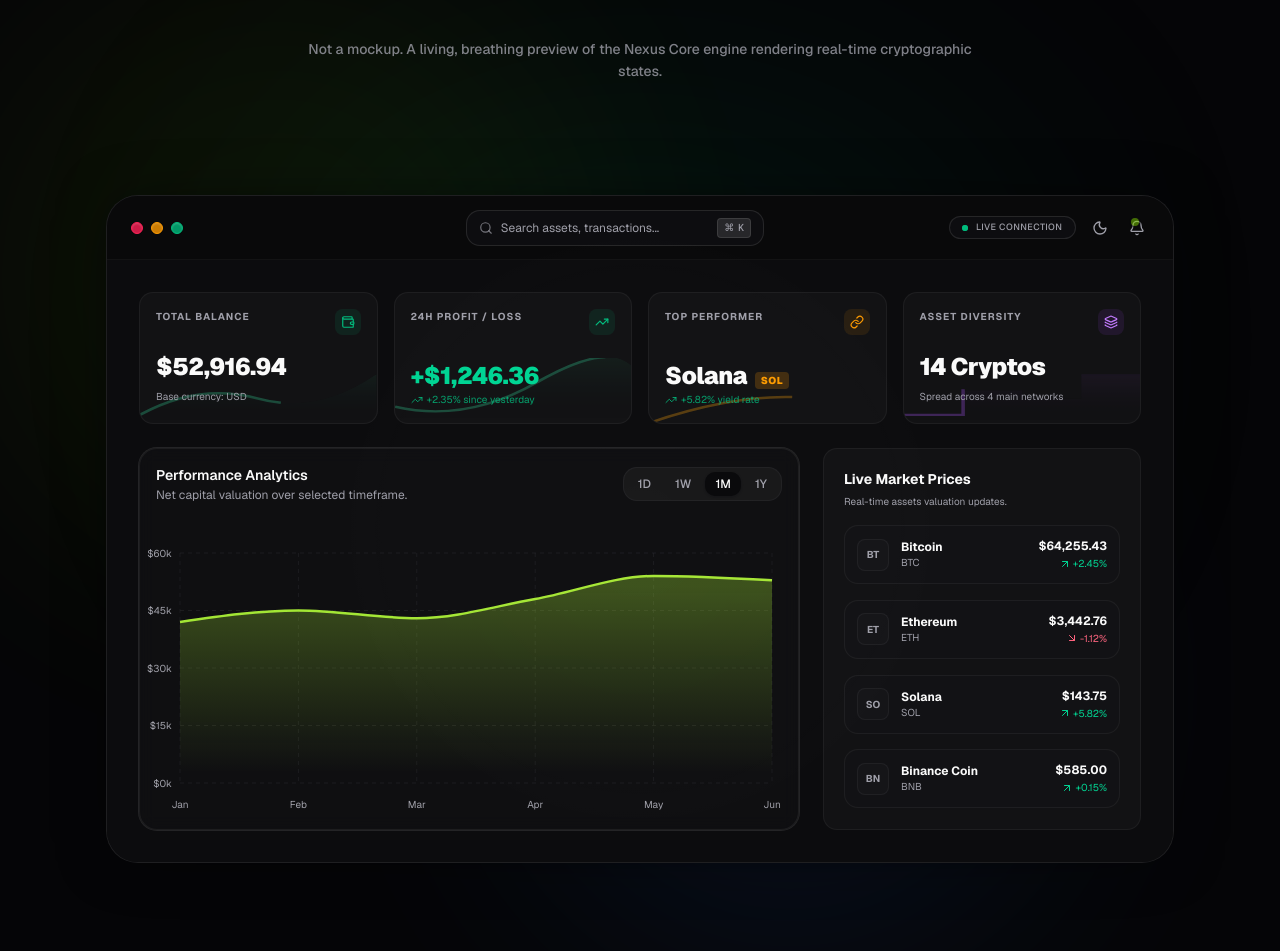
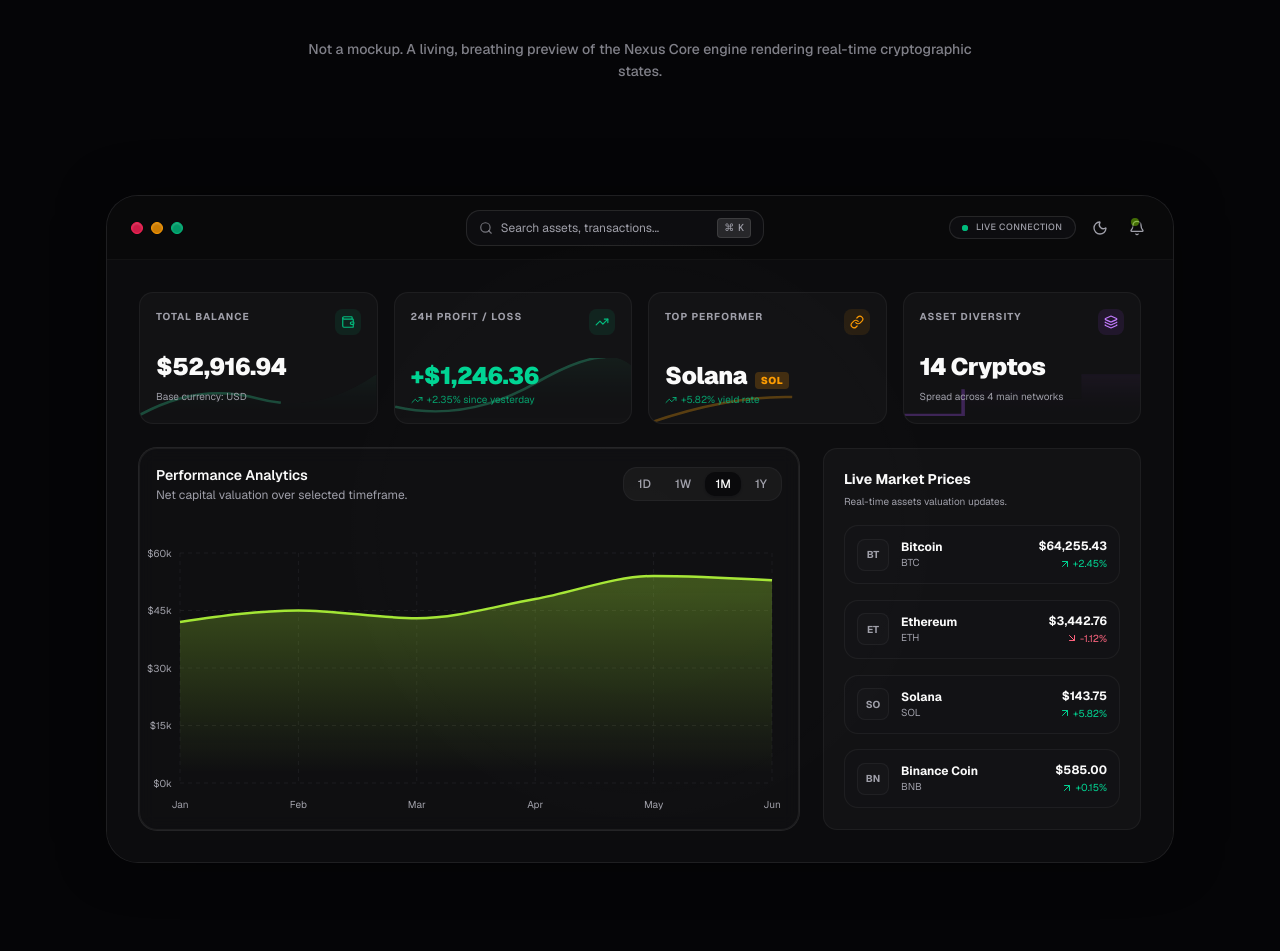
Before and after one commit to Armin-dev-7711/nexus-terminal, a Next.js app: page / in a window 1280 px wide. Shown: the part 2141-3092 px from the top of the page. Built offline with nearby package versions, Linux system fonts and the light colour scheme.

Commit message:
testing background blur

```diff
--- a/src/features/landing/components/preview/DashboardPreviewSection.tsx
+++ b/src/features/landing/components/preview/DashboardPreviewSection.tsx
@@ -45,7 +45,7 @@ export function DashboardPreviewSection() {
           <motion.div
             animate={{ opacity: [0.15, 0.25, 0.15], scale: [1, 1.1, 1] }}
             transition={{ duration: 8, repeat: Infinity, ease: "easeInOut" }}
-            className='absolute w-[600px] h-[600px] bg-primary/40 rounded-full blur-[120px] translate-x-[-60%] translate-y-[-10%] transform-gpu'
+            className='hidden md:absolute absolute w-[600px] h-[600px] bg-primary/40 rounded-full blur-[120px] translate-x-[-60%] translate-y-[-10%] transform-gpu'
           />
           <motion.div
             animate={{ opacity: [0.1, 0.2, 0.1], scale: [1, 1.05, 1] }}
@@ -55,7 +55,7 @@ export function DashboardPreviewSection() {
               ease: "easeInOut",
               delay: 1,
             }}
-            className='absolute w-[500px] h-[500px] bg-blue-500/50 rounded-full blur-[120px] translate-x-[30%] translate-y-[70%] transform-gpu'
+            className='hidden md:absolute absolute w-[500px] h-[500px] bg-blue-500/50 rounded-full blur-[120px] translate-x-[30%] translate-y-[70%] transform-gpu'
           />
           <motion.div
             animate={{ opacity: [0.2, 0.28, 0.21, 0.3, 0.2] }}
@@ -65,7 +65,7 @@ export function DashboardPreviewSection() {
               ease: "easeInOut",
               delay: 2,
             }}
-            className='absolute w-[700px] h-[400px] bg-emerald-500/50 rounded-full blur-[150px] transform-gpu'
+            className='hidden md:absolute absolute w-[700px] h-[400px] bg-emerald-500/50 rounded-full blur-[150px] transform-gpu'
           />
         </div>
       )}
```
Also changed, not shown: src/features/landing/components/faq/FAQSection.tsx (+1 -1 lines).
